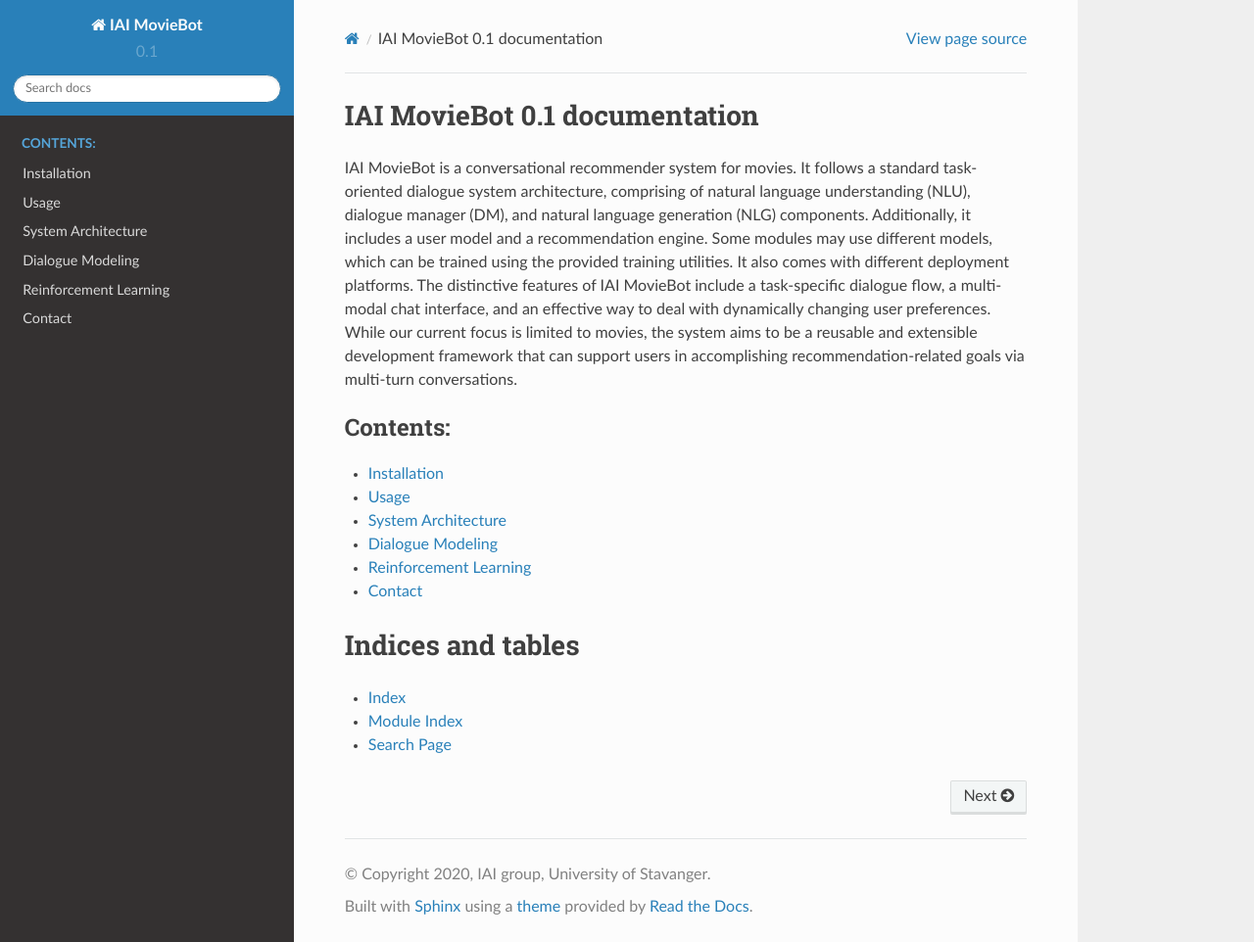
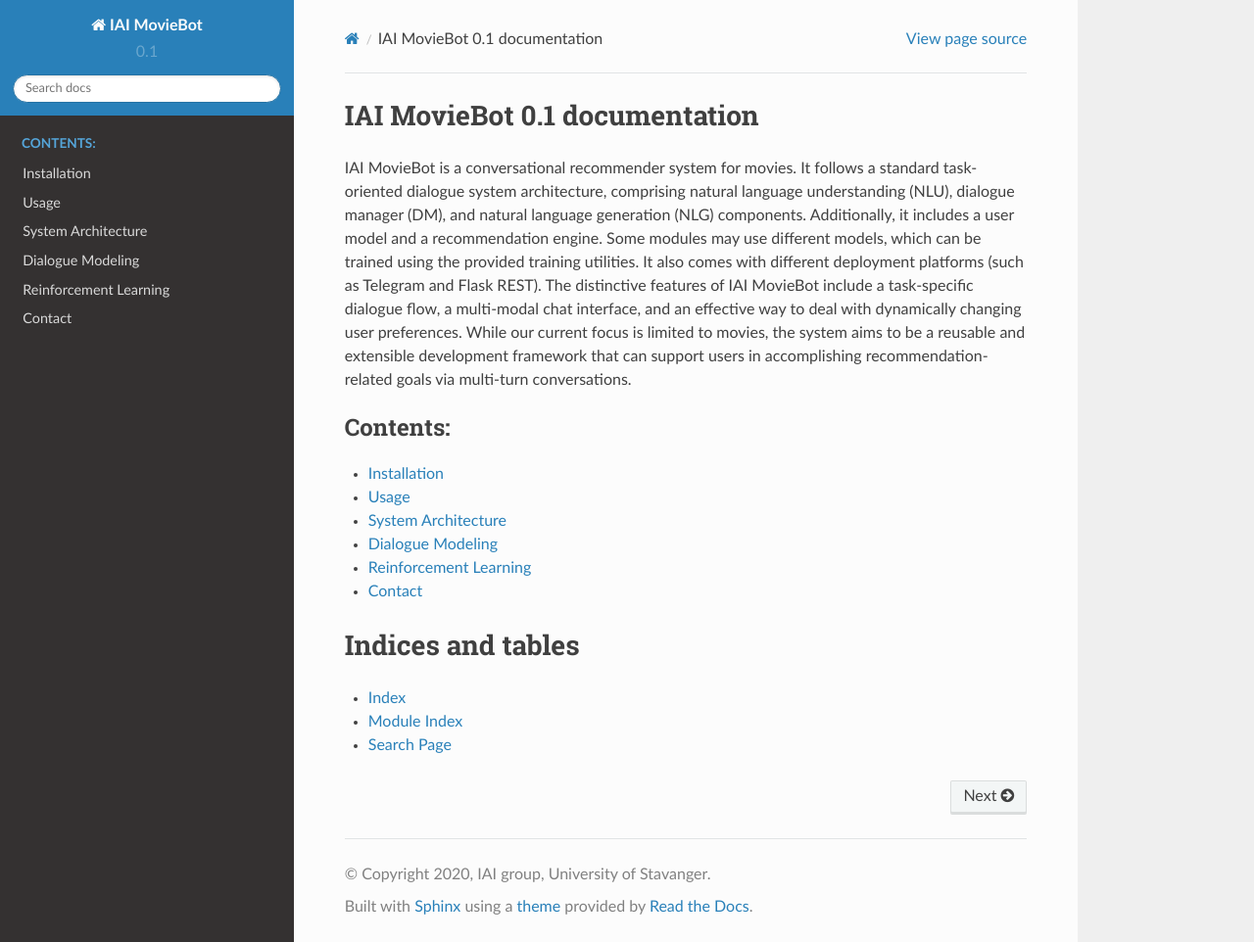
Before and after one commit to iai-group/MovieBot, a Sphinx documentation site: the page built from docs/source/index.rst, in a window 1280 px wide and 962 px high. Shown: the whole window at 98% size. Built offline with Sphinx 7.4.7 and the Read the Docs theme 2.0.0, drawn with Linux system fonts in a browser that asks for light colours.

Commit message:
Address review comments

```diff
--- a/docs/source/index.rst
+++ b/docs/source/index.rst
@@ -1,7 +1,7 @@
 IAI MovieBot |release| documentation
 =====================================
 
-IAI MovieBot is a conversational recommender system for movies. It follows a standard task-oriented dialogue system architecture, comprising of natural language understanding (NLU), dialogue manager (DM), and natural language generation (NLG) components. Additionally, it includes a user model and a recommendation engine. Some modules may use different models, which can be trained using the provided training utilities. It also comes with different deployment platforms.
+IAI MovieBot is a conversational recommender system for movies. It follows a standard task-oriented dialogue system architecture, comprising natural language understanding (NLU), dialogue manager (DM), and natural language generation (NLG) components. Additionally, it includes a user model and a recommendation engine. Some modules may use different models, which can be trained using the provided training utilities. It also comes with different deployment platforms (such as Telegram and Flask REST).
 The distinctive features of IAI MovieBot include a task-specific dialogue flow, a multi-modal chat interface, and an effective way to deal with dynamically changing user preferences. While our current focus is limited to movies, the system aims to be a reusable and extensible development framework that can support users in accomplishing recommendation-related goals via multi-turn conversations.
 
 .. toctree::
```
Also changed, not shown: README.md (+1 -1 lines).
